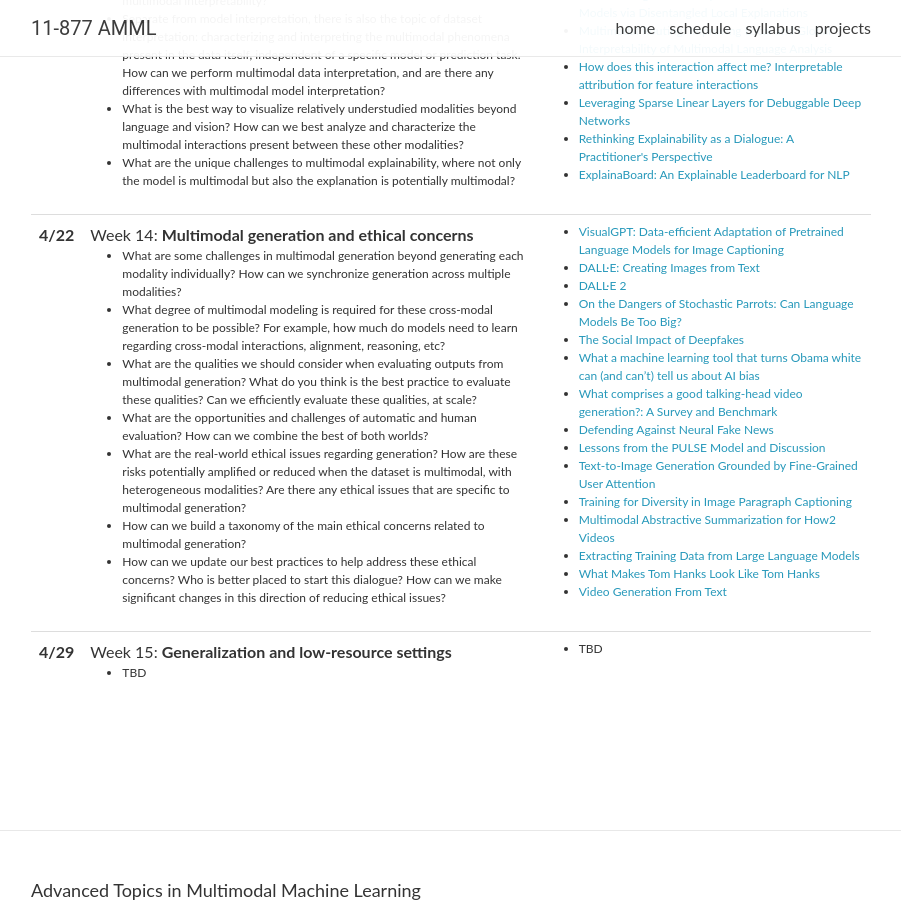
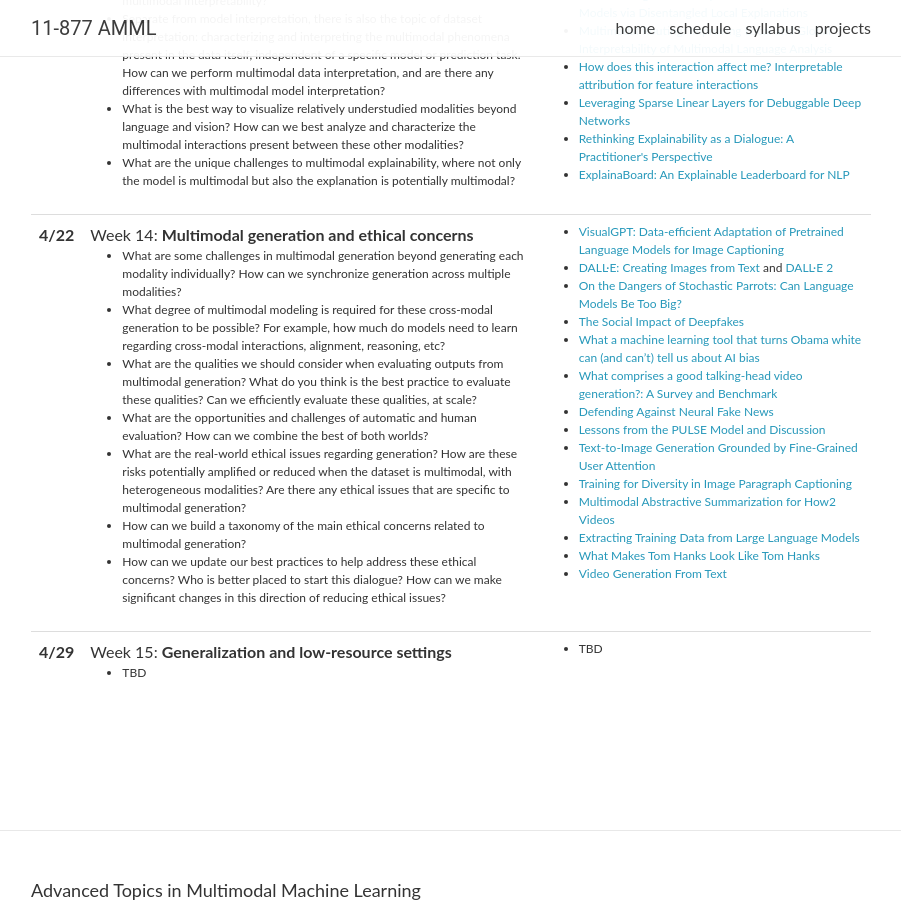
Before and after one commit to CMU-MultiComp-Lab/adv-mmml-course, a Jekyll site: the page built from _pages/schedule.md, in a window 1280 px wide and 900 px high, scrolled down 4272 px. Shown: the whole window, without its empty margins (189-1090 px from the left). Built offline with Jekyll 4.4.1, drawn with Linux system fonts in a browser that asks for light colours; nearby versions of some CDN libraries; comment, search, counter and statistics services are not loaded.

Commit message:
Update lectures.yml

```diff
--- a/_data/lectures.yml
+++ b/_data/lectures.yml
@@ -258,8 +258,7 @@
     - How can we update our best practices to help address these ethical concerns? Who is better placed to start this dialogue? How can we make significant changes in this direction of reducing ethical issues? <br/>
   readings:
     - <a href="https://arxiv.org/abs/2102.10407">VisualGPT&#58; Data-efficient Adaptation of Pretrained Language Models for Image Captioning</a> <br/>
-    - <a href="https://openai.com/blog/dall-e/">DALL·E&#58; Creating Images from Text</a> <br/>
-    - <a href="https://openai.com/dall-e-2/">DALL·E 2</a> <br/>
+    - <a href="https://openai.com/blog/dall-e/">DALL·E&#58; Creating Images from Text</a> and <a href="https://openai.com/dall-e-2/">DALL·E 2</a> <br/>
     - <a href="https://dl.acm.org/doi/abs/10.1145/3442188.3445922">On the Dangers of Stochastic Parrots&#58; Can Language Models Be Too Big?</a> <br/>
     - <a href="https://www.liebertpub.com/doi/full/10.1089/cyber.2021.29208.jth">The Social Impact of Deepfakes</a> <br/>
     - <a href="https://www.theverge.com/21298762/face-depixelizer-ai-machine-learning-tool-pulse-stylegan-obama-bias">What a machine learning tool that turns Obama white can (and can’t) tell us about AI bias</a> <br/>
```
